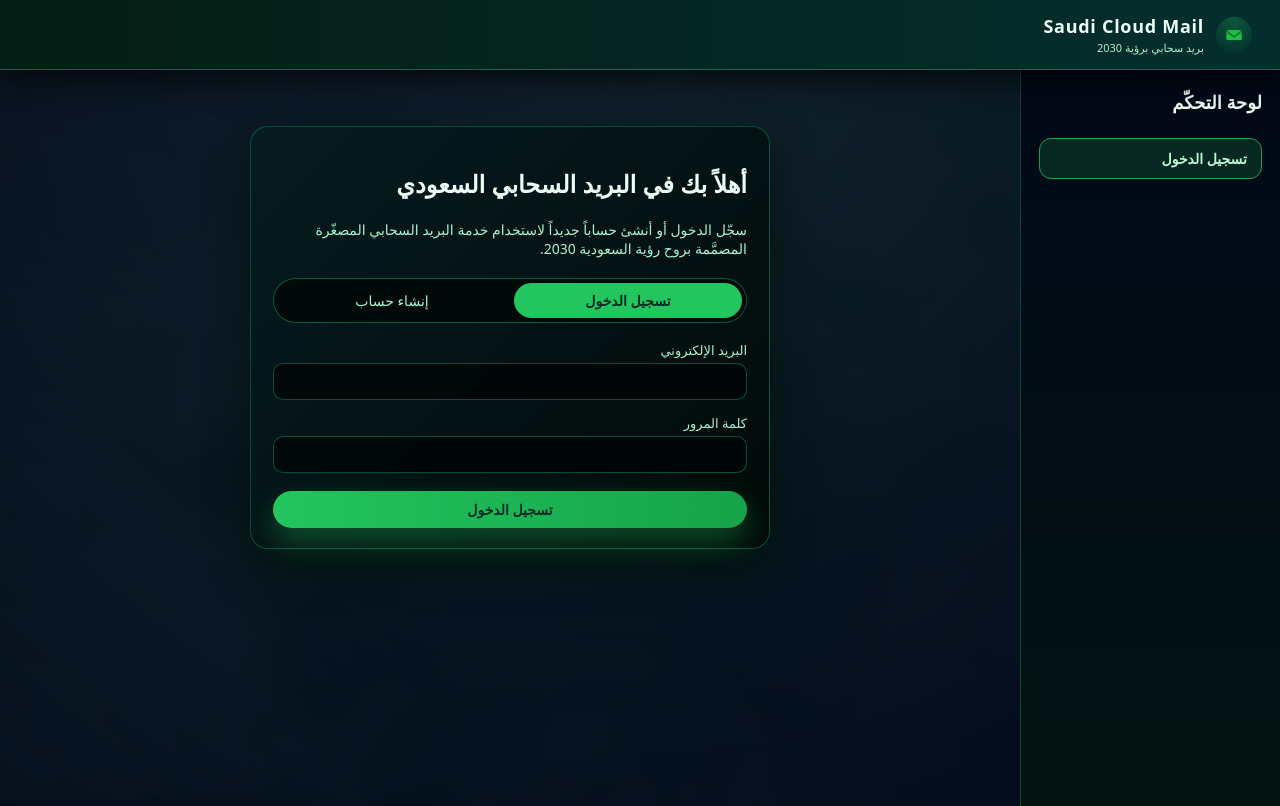
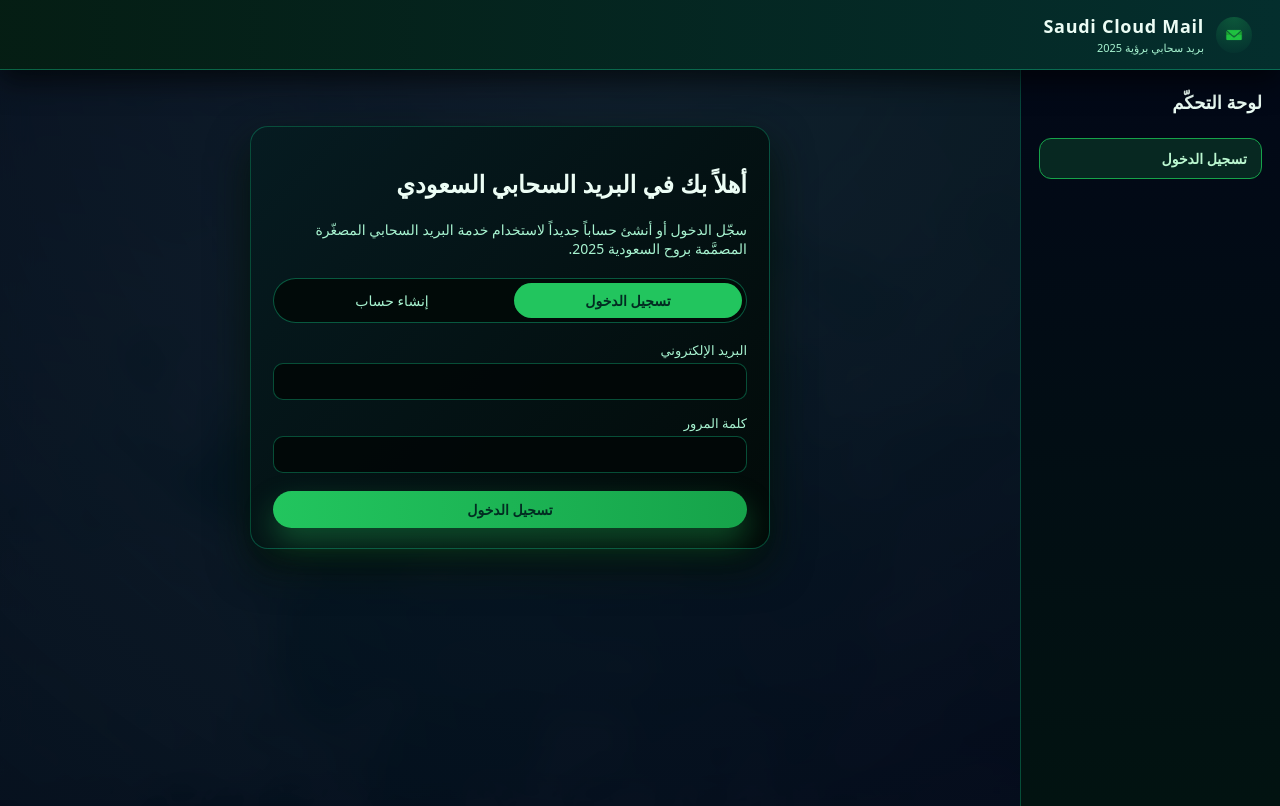
Before and after one commit to Abdullahasan515/Mail-Service, a plain HTML site: page frontend/index.html in a window 1280 px wide. Drawn offline with Linux system fonts and the light colour scheme.

Commit message:
Update index.html

```diff
--- a/frontend/index.html
+++ b/frontend/index.html
@@ -5,7 +5,10 @@
   <title>Saudi Cloud Mail | البريد السحابي السعودي</title>
   <meta name="viewport" content="width=device-width, initial-scale=1" />
   <meta name="theme-color" content="#016b3f" />
+
+  <!-- أيقونة الموقع (ضع هنا صورة الإيميل التي سترفعها) -->
   <link rel="icon" href="email-icon.png" type="image/png" />
+
   <link rel="stylesheet" href="style.css" />
 </head>
 <body>
@@ -13,11 +16,12 @@
     <header class="topbar">
       <div class="logo">
         <span class="logo-icon">
+          <!-- استبدل email-icon.png باسم ملف صورتك إن تغيّر -->
           <img src="email-icon.png" alt="شعار البريد" />
         </span>
         <div class="logo-text-group">
           <span class="logo-text-main">Saudi Cloud Mail</span>
-          <span class="logo-text-sub">بريد سحابي برؤية 2030</span>
+          <span class="logo-text-sub">بريد سحابي برؤية 2025</span>
         </div>
       </div>
       <div class="user-info" id="user-info">
@@ -40,11 +44,12 @@
       </aside>
 
       <section class="content">
+        <!-- شاشة تسجيل الدخول / التسجيل -->
         <div class="view" id="login-view">
           <div class="card auth-card">
             <h2>أهلاً بك في البريد السحابي السعودي</h2>
             <p class="subtitle">
-              سجّل الدخول أو أنشئ حساباً جديداً لاستخدام خدمة البريد السحابي المصغّرة المصمَّمة بروح رؤية السعودية 2030.
+              سجّل الدخول أو أنشئ حساباً جديداً لاستخدام خدمة البريد السحابي المصغّرة المصمَّمة بروح السعودية 2025.
             </p>
 
             <div class="tabs">
@@ -86,6 +91,7 @@
           </div>
         </div>
 
+        <!-- الوارد -->
         <div class="view hidden" id="inbox-view">
           <div class="view-header">
             <h2>صندوق الوارد</h2>
@@ -94,6 +100,7 @@
           <div id="inbox-list" class="list-card"></div>
         </div>
 
+        <!-- المرسلة -->
         <div class="view hidden" id="sent-view">
           <div class="view-header">
             <h2>الرسائل المرسلة</h2>
@@ -102,6 +109,7 @@
           <div id="sent-list" class="list-card"></div>
         </div>
 
+        <!-- إنشاء رسالة جديدة -->
         <div class="view hidden" id="compose-view">
           <div class="view-header">
             <h2>رسالة جديدة</h2>
@@ -126,6 +134,7 @@
           </div>
         </div>
 
+        <!-- نافذة عرض الرسالة -->
         <div class="modal hidden" id="message-modal">
           <div class="modal-content">
             <div class="modal-header">
@@ -146,6 +155,7 @@
           </div>
         </div>
 
+        <!-- الرسائل المنبثقة القصيرة -->
         <div id="toast" class="toast hidden"></div>
       </section>
     </main>
```
